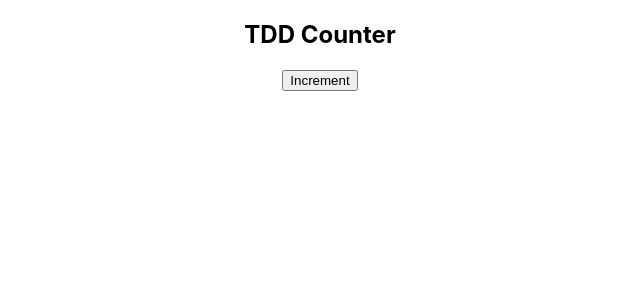
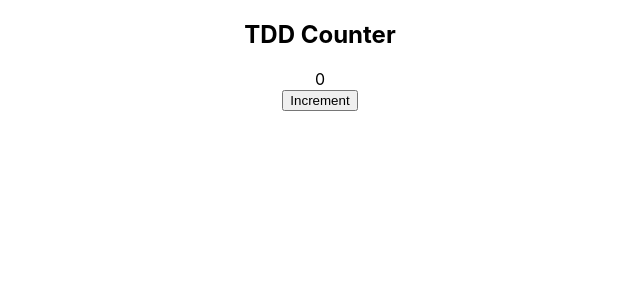
Before and after one commit to AlsonZ/tdd-counter, a React (Create React App) app: page / in a window 1280 px wide. Shown: the top 300 px of the page, without its empty margins (320-960 px from the left). Built offline with nearby package versions, Linux system fonts and the light colour scheme.

Commit message:
create initial state to satisfy initial state value test

```diff
--- a/src/App.js
+++ b/src/App.js
@@ -1,11 +1,15 @@
-import React from 'react';
+import React, { useState } from 'react';
 import logo from './logo.svg';
 import './App.css';
 
 function App() {
+
+  const [counter, setCounter] = useState(0)
+
   return (
     <div className="App">
       <h2>TDD Counter</h2>
+      <div id="counter-value">{counter}</div>
       <button id="increment-btn">Increment</button>
     </div>
   );
```
